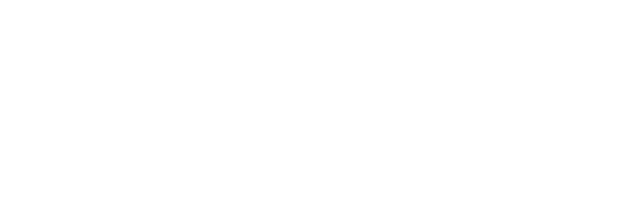
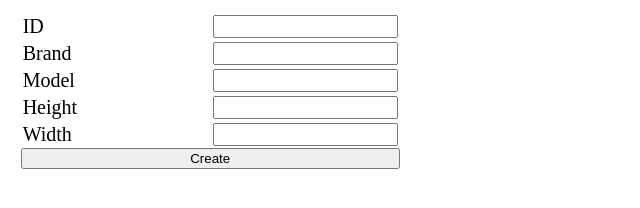
Before and after one commit to maksimzhytkevich/web_courses, a plain HTML site: page HW01/item.html in a window 1280 px wide. Shown: the whole page, without its empty margins (0-640 px from the left). Drawn offline with Linux system fonts and the light colour scheme.

Commit message:
Fixed hw01(item.html)

```diff
--- /dev/null
+++ b/HW01/item.css
@@ -0,0 +1,13 @@
+form{
+    width: 30%;
+    min-width: 20%;
+    display: flex;
+    flex-direction: column;
+    margin: 1%;
+}
+
+form div{
+    display: flex;
+    justify-content: space-between;
+    font-size: 20px;
+    padding: 2px;
--- a/HW01/item.html
+++ b/HW01/item.html
@@ -5,10 +5,31 @@
     <meta name="viewport" content="width=device-width, initial-scale=1.0">
     <meta http-equiv="X-UA-Compatible" content="ie=edge">
     <title>Document</title>
+    <link rel="stylesheet" href="item.css">
 </head>
 <body>
     <form>
-
+        <div>
+            <label>ID</label>
+            <input type="number">
+        </div>
+        <div>
+            <label>Brand</label>
+            <input type="text">
+        </div>
+        <div>
+            <label>Model</label>
+            <input type="text">
+        </div>
+        <div>
+            <label>Height</label>
+            <input type="number">
+        </div>
+        <div>
+            <label>Width</label>
+            <input type="number">
+        </div>
+        <input type="button" value="Create">
     </form>
 </body>
 </html>
```
